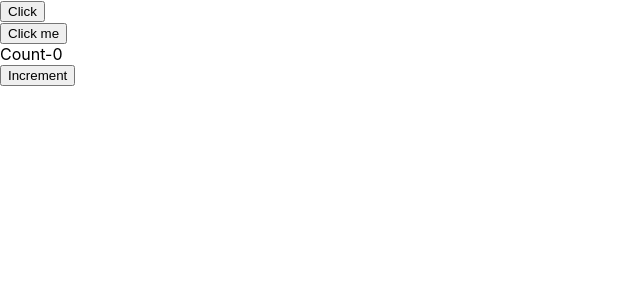
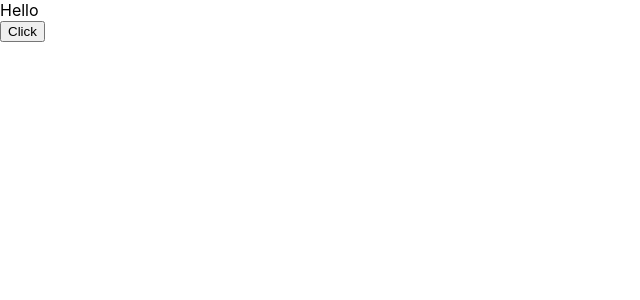
Before and after one commit to manish511-github/reactp, a React (Create React App) app: page / in a window 1280 px wide. Shown: the top 300 px of the page, without its empty margins (0-640 px from the left). Built offline with nearby package versions, Linux system fonts and the light colour scheme.

Commit message:
Event Binding

```diff
--- a/src/App.js
+++ b/src/App.js
@@ -5,14 +5,18 @@
 import Counter from './components/Counter';
 import FunctionClick from './components/FunctionClick'
 import ClassClick from './components/ClassClick';
+import EventBinding from './components/EventBinding';
 export default class App extends Component {
   render() {
     return (
    <div className="App">
-    <FunctionClick/>
+    <EventBinding>
+
+    </EventBinding>
+    {/* <FunctionClick/>
 
     <ClassClick/>
- <Counter/>
+ <Counter/> */}
     {/* <Greet name="Bruce" heroName="Batsman" >
     <p>This is children props</p>
     </Greet>
--- /dev/null
+++ b/src/components/EventBinding.js
@@ -0,0 +1,25 @@
+import React, { Component } from 'react'
+
+export default class EventBinding extends Component {
+    constructor(props)
+    {
+    super(props)
+    this.state={
+        message:'Hello'
+    }
+}
+
+    clickHandler(){
+        this.setState({
+            message:'Goodbye!'
+        })
+    }
+  render() {
+    return (
+        <div>
+      <div>{this.state.message}</div>
+      <button onClick={this.clickHandler.bind(this)}>Click</button>
+      </div>
+    )
+  }
+}
```
